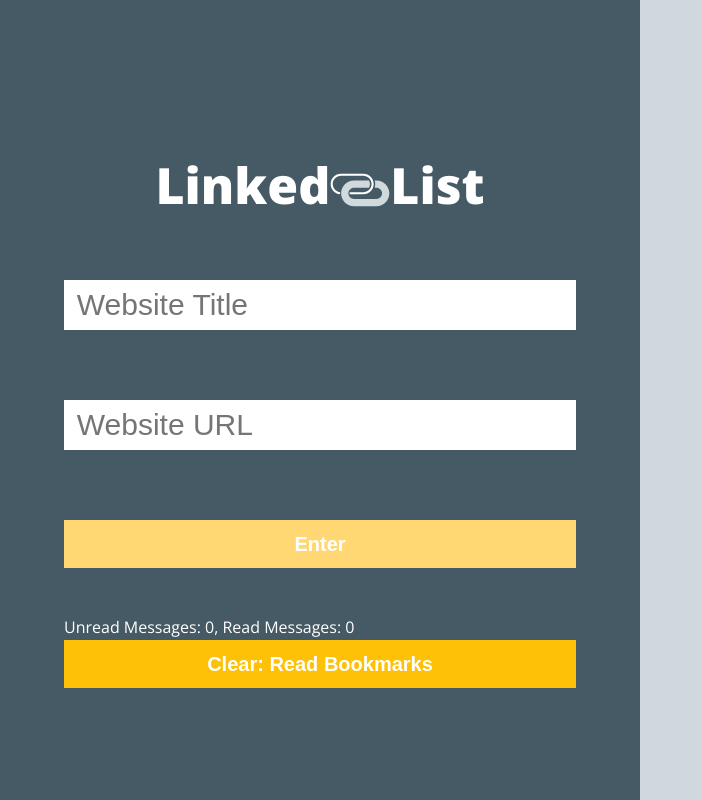
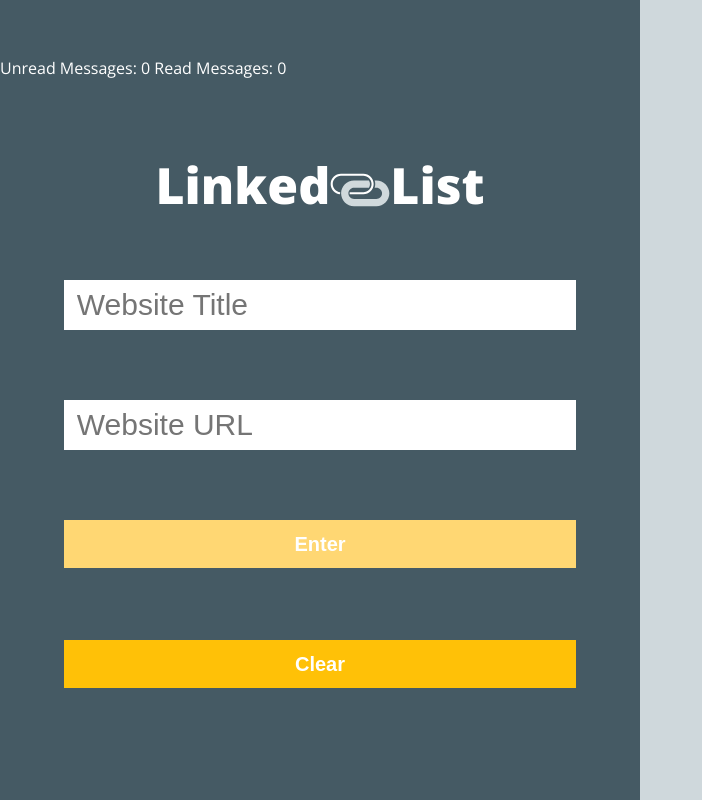
Before and after one commit to ActionJonny/linked-list, a plain HTML site: page index.html in a window 1280 px wide. Shown: the whole page, without its empty margins (0-702 px from the left). Drawn offline with nearby package versions, Linux system fonts and the light colour scheme.

Commit message:
ready for robby!

```diff
--- a/index.html
+++ b/index.html
@@ -14,16 +14,12 @@
       <input type='text' class='website-title-input' placeholder='Website Title'>
       <input type="url" class='website-url-input' placeholder='Website URL' pattern="http://" required >
       <button type='button' class='enter-button' disabled>Enter</button>
-      <div class="new">
-        <span class='display-unread'>Unread Messages: 0,      </span>
+      <span class='display-unread'>Unread Messages: 0</span>
       <span class='display-read'>Read Messages: 0</span>
-      </div>
-      <button type='button' class='clear-button'>Clear: Read Bookmarks</button>
+      <button type='button' class='clear-button'>Clear</button>
     </section>
-    <section>
-      <ul class='right-container'>
-      </ul>
-    </section>
+    <ul class='right-container'>
+    </ul>
     <script src="http://ajax.googleapis.com/ajax/libs/jquery/3.1.1/jquery.min.js"></script>
     <script>window.jQuery || document.write('<script src="path/to/your/jquery.min.js"><\/script>')</script>
     <script type="text/javascript" src="scripts.js"></script>
```
